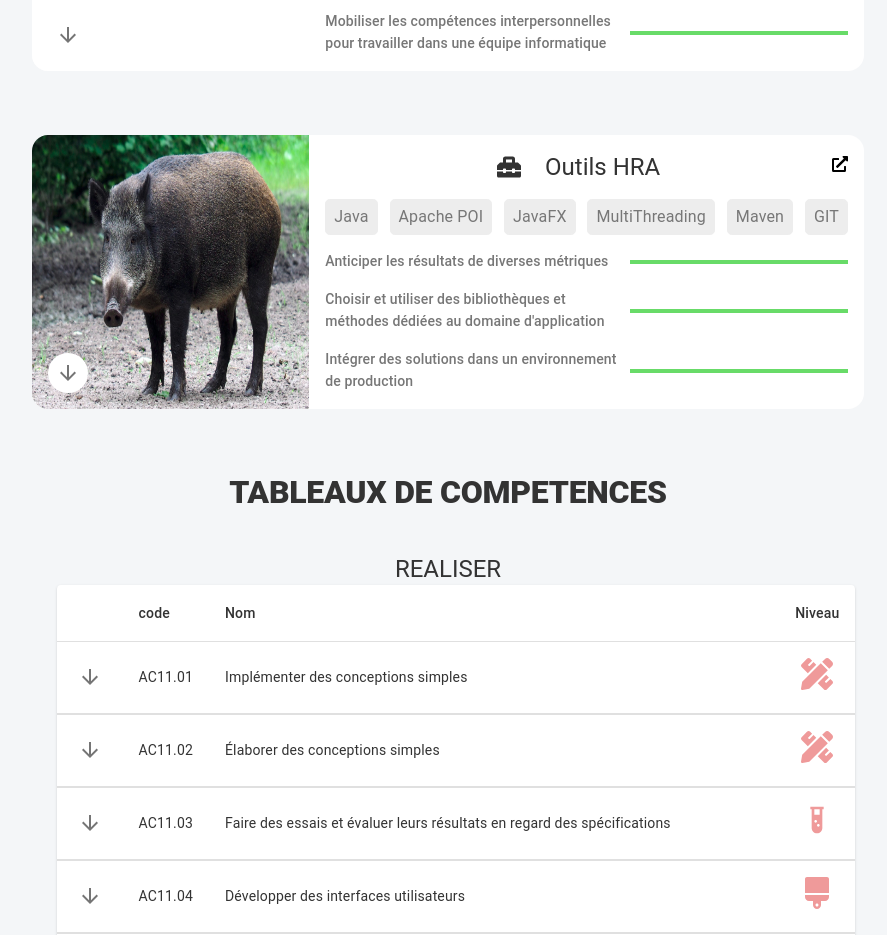
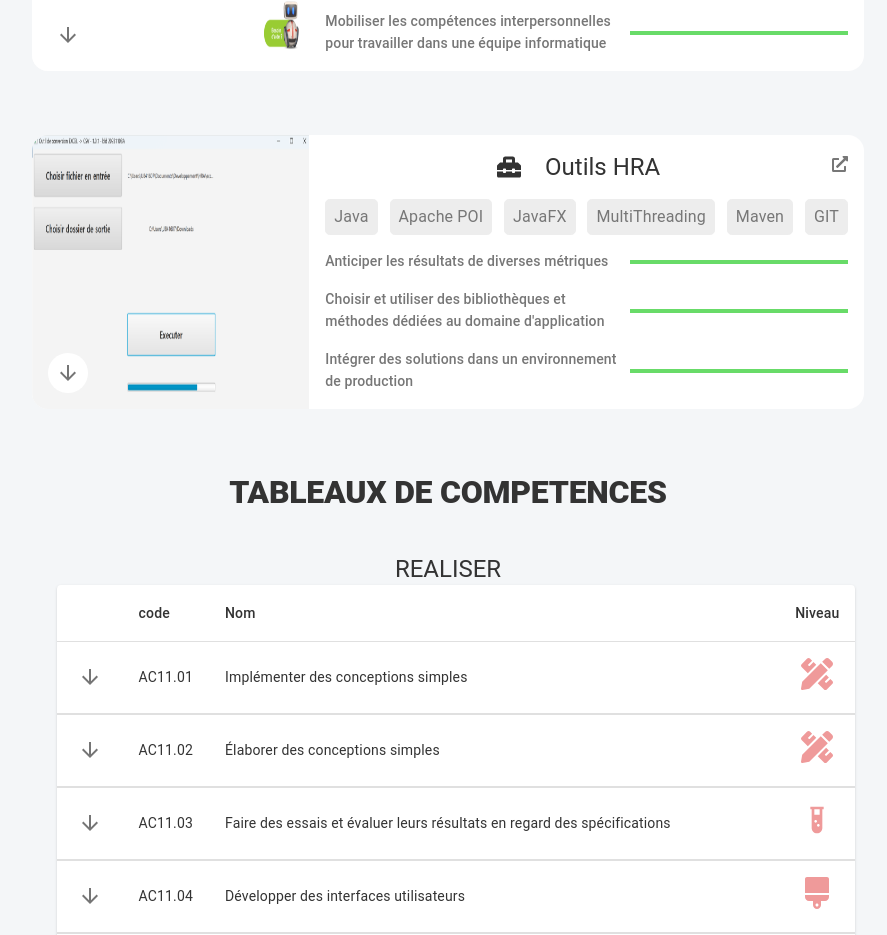
Before and after one commit to balthaLeSanglier/PortfolioReact, a React (Create React App) app: page / in a window 1280 px wide. Shown: the part 3819-4754 px from the top of the page, without its empty margins (192-1079 px from the left). Built offline with nearby package versions, Linux system fonts and the light colour scheme.

Commit message:
Changement image Projets

```diff
--- a/src/components/Projects.tsx
+++ b/src/components/Projects.tsx
@@ -5,7 +5,10 @@ import logo from "../assets/logo.jpg";
 import rgxImage1 from "../assets/rgx-Image1.png";
 import rgxImage2 from "../assets/rgx-Image2.png";
 import timeOffImage from "../assets/timeOffImage.png";
+import hraImage from "../assets/hraImage.png";
+
 import Project from "./Project";
+
 
 import { LocalGroceryStore, WebOutlined } from "@mui/icons-material";
 import { FaToolbox } from "react-icons/fa";
@@ -63,8 +66,7 @@ const Projects: React.FC = () => {
           </Grid>
           <Grid item xxl={6} lg={12}>
             <Project description="truc"
-              gitLink="wikipedia.com"
-              image={logo}
+              image={hraImage}
               icon={<FaToolbox />}
               title="Outils HRA"
               techs={["Java", "Apache POI", "JavaFX", "MultiThreading", "Maven", "GIT"]}
```
Also changed, not shown: src/assets/hraImage.png (added), src/assets/rgx-Image2.png.
